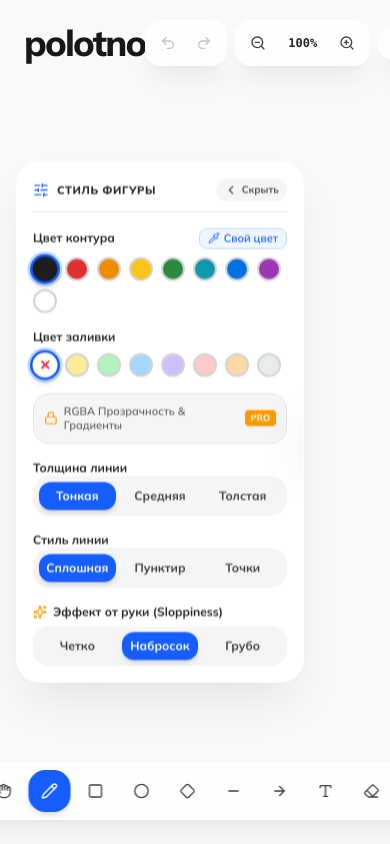
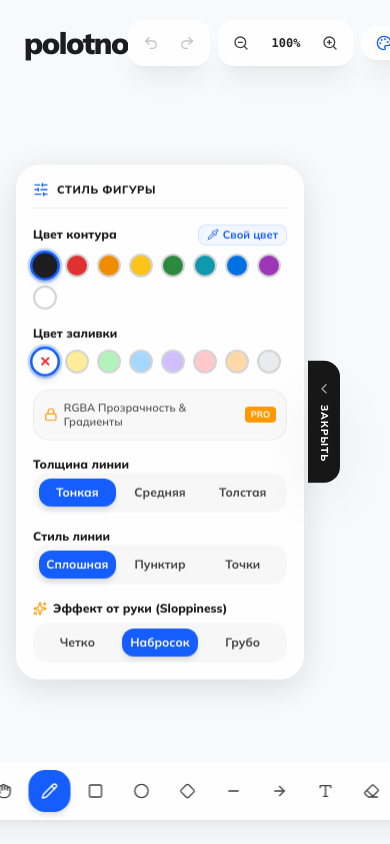
Before and after one commit to Kingrane/polotno, a Next.js app: page / in a window 390 px wide. Built offline with nearby package versions, Linux system fonts and the light colour scheme.

Commit message:
feat: complete Apple HIG UI polish, collapsible sidebar, paper theme, responsive canvas and icon

```diff
--- a/src/components/ui/StylePanel.tsx
+++ b/src/components/ui/StylePanel.tsx
@@ -84,47 +84,47 @@ export const StylePanel: React.FC = () => {
   };
 
   return (
-    <>
-      {/* Collapsed Trigger Button on Left Screen Edge */}
-      {isCollapsed && (
-        <button
-          onClick={() => setIsCollapsed(false)}
-          className="fixed left-0 top-1/2 -translate-y-1/2 z-50 flex items-center gap-1.5 px-3 py-3.5 rounded-r-2xl bg-neutral-900 text-white shadow-2xl hover:bg-neutral-800 transition font-bold text-xs"
-          title="Открыть свойства"
-        >
-          <SlidersHorizontal className="w-4 h-4 text-blue-400" />
-          <span>Свойства</span>
-          <ChevronRight className="w-4 h-4" />
-        </button>
-      )}
-
-      {/* Main Floating Style Panel Centered Vertically */}
     <div
-        className={`fixed top-1/2 -translate-y-1/2 left-4 z-40 w-72 bg-white/95 dark:bg-neutral-900/95 backdrop-blur-2xl border border-white/60 dark:border-neutral-800 shadow-2xl shadow-black/10 rounded-3xl p-4 text-xs font-semibold space-y-4 max-h-[calc(100vh-140px)] overflow-y-auto transition-all duration-300 ${
-          isCollapsed ? '-translate-x-[calc(100%+32px)] opacity-0 pointer-events-none' : 'translate-x-0 opacity-100'
+      className={`fixed top-1/2 -translate-y-1/2 left-4 z-40 transition-transform duration-300 ease-out ${
+        isCollapsed ? '-translate-x-[calc(100%+20px)]' : 'translate-x-0'
       }`}
     >
-        {/* Outer Tab Toggle Button Attached to Right Edge */}
+      {/* Relative wrapper without overflow so attached tab button is NEVER clipped */}
+      <div className="relative w-72">
+
+        {/* Attached Vertical Tab Toggle Button (per sidebar.md diagram) */}
         <button
-          onClick={() => setIsCollapsed(true)}
-          className="absolute -right-9 top-1/2 -translate-y-1/2 w-9 h-16 rounded-r-2xl bg-neutral-900 text-white shadow-2xl flex items-center justify-center hover:bg-neutral-800 transition"
-          title="Скрыть панель"
+          onClick={() => setIsCollapsed(!isCollapsed)}
+          className="absolute -right-9 top-1/2 -translate-y-1/2 py-5 px-2 rounded-r-2xl bg-neutral-900 text-white shadow-2xl hover:bg-neutral-800 transition flex flex-col items-center gap-1 font-extrabold text-[10px] tracking-widest uppercase cursor-pointer z-50"
+          title={isCollapsed ? 'Открыть панель' : 'Скрыть панель'}
         >
-          <ChevronLeft className="w-5 h-5" />
+          {isCollapsed ? (
+            <>
+              <ChevronRight className="w-4 h-4 text-blue-400 mb-1" />
+              <span className="[writing-mode:vertical-lr]">ОТКРЫТЬ</span>
+            </>
+          ) : (
+            <>
+              <ChevronLeft className="w-4 h-4 text-neutral-400 mb-1" />
+              <span className="[writing-mode:vertical-lr]">ЗАКРЫТЬ</span>
+            </>
+          )}
         </button>
 
+        {/* Inner Content Container with Overflow Scroll */}
+        <div className="w-full max-h-[calc(100vh-140px)] overflow-y-auto bg-white/80 dark:bg-neutral-900/80 backdrop-blur-2xl backdrop-saturate-150 border border-white/60 dark:border-neutral-800 shadow-[0_8px_32px_rgba(0,0,0,0.12)] rounded-[24px] p-4 text-xs font-semibold space-y-4">
+
           {/* Panel Header */}
-        <div className="flex items-center justify-between pb-2.5 border-b border-neutral-200/80 dark:border-neutral-800">
+          <div className="flex items-center justify-between pb-2.5 border-b border-neutral-200/60 dark:border-neutral-800">
             <div className="flex items-center gap-2">
               <SlidersHorizontal className="w-4 h-4 text-blue-600" />
-            <span className="text-neutral-800 dark:text-neutral-200 uppercase tracking-wider font-extrabold text-[11px]">
+              <span className="text-neutral-900 dark:text-neutral-100 uppercase tracking-wider font-extrabold text-[11px]">
                 {hasSelection ? `Свойства (${selectedElements.length})` : 'Стиль фигуры'}
               </span>
             </div>
 
+            {hasSelection && (
               <div className="flex items-center gap-1">
-            {hasSelection && (
-              <>
                 <button
                   onClick={duplicateSelected}
                   className="p-1.5 rounded-xl hover:bg-neutral-100 dark:hover:bg-neutral-800 text-neutral-700 dark:text-neutral-300 transition"
@@ -139,28 +139,19 @@ export const StylePanel: React.FC = () => {
                 >
                   <Trash2 className="w-4 h-4" />
                 </button>
-              </>
+              </div>
             )}
-            <button
-              onClick={() => setIsCollapsed(true)}
-              className="flex items-center gap-1 text-[10px] font-bold text-neutral-600 hover:text-neutral-900 bg-neutral-100 dark:bg-neutral-800 px-2 py-1 rounded-xl transition ml-1"
-              title="Свернуть панель"
-            >
-              <ChevronLeft className="w-3.5 h-3.5" />
-              <span>Скрыть</span>
-            </button>
-          </div>
           </div>
 
           {/* Stroke Color + Custom Color Picker */}
           <div className="space-y-2">
             <div className="flex items-center justify-between">
-            <label className="text-neutral-800 dark:text-neutral-200 font-bold">
+              <label className="text-neutral-900 dark:text-neutral-100 font-extrabold">
                 Цвет контура
               </label>
               <button
                 onClick={() => colorInputRef.current?.click()}
-              className="flex items-center gap-1 text-[11px] text-blue-600 hover:text-blue-700 font-semibold bg-blue-50 px-2 py-0.5 rounded-lg border border-blue-200 transition"
+                className="flex items-center gap-1 text-[11px] text-blue-600 hover:text-blue-700 font-bold bg-blue-50/80 px-2 py-0.5 rounded-lg border border-blue-200/60 transition"
               >
                 <Pipette className="w-3 h-3" />
                 <span>Свой цвет</span>
@@ -193,7 +184,7 @@ export const StylePanel: React.FC = () => {
           {!isTextSelected && (
             <div className="space-y-2">
               <div className="flex items-center justify-between">
-              <label className="text-neutral-800 dark:text-neutral-200 font-bold">
+                <label className="text-neutral-900 dark:text-neutral-100 font-extrabold">
                   Цвет заливки
                 </label>
                 {activeStyle.fillColor !== 'transparent' && (
@@ -224,10 +215,10 @@ export const StylePanel: React.FC = () => {
               </div>
 
               {activeStyle.fillColor !== 'transparent' && (
-              <div className="grid grid-cols-2 gap-1.5 bg-neutral-100 dark:bg-neutral-800 p-1 rounded-xl">
+                <div className="grid grid-cols-2 gap-1.5 bg-neutral-100/80 dark:bg-neutral-800/80 p-1 rounded-xl">
                   <button
                     onClick={() => setActiveStyle({ fillStyle: 'solid' })}
-                  className={`py-1 rounded-lg text-[11px] font-bold transition ${
+                    className={`py-1 rounded-lg text-[11px] font-extrabold transition ${
                       activeStyle.fillStyle === 'solid'
                         ? 'bg-blue-600 text-white shadow-sm'
                         : 'text-neutral-700 dark:text-neutral-300 hover:text-neutral-900'
@@ -237,7 +228,7 @@ export const StylePanel: React.FC = () => {
                   </button>
                   <button
                     onClick={() => setActiveStyle({ fillStyle: 'hachure' })}
-                  className={`py-1 rounded-lg text-[11px] font-bold transition ${
+                    className={`py-1 rounded-lg text-[11px] font-extrabold transition ${
                       activeStyle.fillStyle === 'hachure'
                         ? 'bg-blue-600 text-white shadow-sm'
                         : 'text-neutral-700 dark:text-neutral-300 hover:text-neutral-900'
@@ -251,8 +242,8 @@ export const StylePanel: React.FC = () => {
           )}
 
           {/* Pro Teaser */}
-        <div className="p-2.5 rounded-2xl bg-neutral-100 dark:bg-neutral-800/80 border border-neutral-200 dark:border-neutral-700 flex items-center justify-between text-[11px] text-neutral-600 dark:text-neutral-400">
-          <span className="flex items-center gap-1.5 font-medium">
+          <div className="p-2.5 rounded-2xl bg-neutral-100/70 dark:bg-neutral-800/70 border border-neutral-200/60 dark:border-neutral-700 flex items-center justify-between text-[11px] text-neutral-600 dark:text-neutral-400">
+            <span className="flex items-center gap-1.5 font-semibold">
               <Lock className="w-3.5 h-3.5 text-amber-500" />
               <span>RGBA Прозрачность & Градиенты</span>
             </span>
@@ -263,10 +254,10 @@ export const StylePanel: React.FC = () => {
 
           {/* Stroke Width */}
           <div className="space-y-1.5">
-          <label className="text-neutral-800 dark:text-neutral-200 font-bold">
+            <label className="text-neutral-900 dark:text-neutral-100 font-extrabold">
               Толщина линии
             </label>
-          <div className="grid grid-cols-3 gap-1.5 bg-neutral-100 dark:bg-neutral-800 p-1.5 rounded-2xl">
+            <div className="grid grid-cols-3 gap-1.5 bg-neutral-100/80 dark:bg-neutral-800/80 p-1.5 rounded-2xl">
               {[
                 { label: 'Тонкая', val: 2 },
                 { label: 'Средняя', val: 4 },
@@ -278,7 +269,7 @@ export const StylePanel: React.FC = () => {
                   className={`py-1.5 rounded-xl text-xs font-bold transition ${
                     activeStyle.strokeWidth === w.val
                       ? 'bg-blue-600 text-white shadow-md'
-                    : 'text-neutral-700 dark:text-neutral-300 hover:bg-neutral-200 dark:hover:bg-neutral-700'
+                      : 'text-neutral-700 dark:text-neutral-300 hover:bg-white/60 dark:hover:bg-neutral-700'
                   }`}
                 >
                   {w.label}
@@ -289,10 +280,10 @@ export const StylePanel: React.FC = () => {
 
           {/* Stroke Style */}
           <div className="space-y-1.5">
-          <label className="text-neutral-800 dark:text-neutral-200 font-bold">
+            <label className="text-neutral-900 dark:text-neutral-100 font-extrabold">
               Стиль линии
             </label>
-          <div className="grid grid-cols-3 gap-1.5 bg-neutral-100 dark:bg-neutral-800 p-1.5 rounded-2xl">
+            <div className="grid grid-cols-3 gap-1.5 bg-neutral-100/80 dark:bg-neutral-800/80 p-1.5 rounded-2xl">
               {[
                 { id: 'solid' as StrokeStyle, label: 'Сплошная' },
                 { id: 'dashed' as StrokeStyle, label: 'Пунктир' },
@@ -304,7 +295,7 @@ export const StylePanel: React.FC = () => {
                   className={`py-1.5 rounded-xl text-xs font-bold transition ${
                     activeStyle.strokeStyle === s.id
                       ? 'bg-blue-600 text-white shadow-md'
-                    : 'text-neutral-700 dark:text-neutral-300 hover:bg-neutral-200 dark:hover:bg-neutral-700'
+                      : 'text-neutral-700 dark:text-neutral-300 hover:bg-white/60 dark:hover:bg-neutral-700'
                   }`}
                 >
                   {s.label}
@@ -315,11 +306,11 @@ export const StylePanel: React.FC = () => {
 
           {/* Sloppiness */}
           <div className="space-y-1.5">
-          <label className="text-neutral-800 dark:text-neutral-200 font-bold flex items-center gap-1.5">
+            <label className="text-neutral-900 dark:text-neutral-100 font-extrabold flex items-center gap-1.5">
               <Sparkles className="w-3.5 h-3.5 text-amber-500" />
               <span>Эффект от руки (Sloppiness)</span>
             </label>
-          <div className="grid grid-cols-3 gap-1.5 bg-neutral-100 dark:bg-neutral-800 p-1.5 rounded-2xl">
+            <div className="grid grid-cols-3 gap-1.5 bg-neutral-100/80 dark:bg-neutral-800/80 p-1.5 rounded-2xl">
               {[
                 { val: 0, label: 'Четко' },
                 { val: 1, label: 'Набросок' },
@@ -333,7 +324,7 @@ export const StylePanel: React.FC = () => {
                   className={`py-1.5 rounded-xl text-xs font-bold transition ${
                     activeStyle.roughness === r.val
                       ? 'bg-blue-600 text-white shadow-md'
-                    : 'text-neutral-700 dark:text-neutral-300 hover:bg-neutral-200 dark:hover:bg-neutral-700'
+                      : 'text-neutral-700 dark:text-neutral-300 hover:bg-white/60 dark:hover:bg-neutral-700'
                   }`}
                 >
                   {r.label}
@@ -344,11 +335,11 @@ export const StylePanel: React.FC = () => {
 
           {/* Text Sizes */}
           {isTextSelected && (
-          <div className="space-y-1.5 border-t border-neutral-200 dark:border-neutral-800 pt-3">
-            <label className="text-neutral-800 dark:text-neutral-200 font-bold">
+            <div className="space-y-1.5 border-t border-neutral-200/60 dark:border-neutral-800 pt-3">
+              <label className="text-neutral-900 dark:text-neutral-100 font-extrabold">
                 Размер текста
               </label>
-            <div className="grid grid-cols-4 gap-1.5 bg-neutral-100 dark:bg-neutral-800 p-1.5 rounded-2xl">
+              <div className="grid grid-cols-4 gap-1.5 bg-neutral-100/80 dark:bg-neutral-800/80 p-1.5 rounded-2xl">
                 {[16, 22, 30, 40].map((fs) => (
                   <button
                     key={fs}
@@ -356,7 +347,7 @@ export const StylePanel: React.FC = () => {
                     className={`py-1.5 rounded-xl text-xs font-mono font-bold transition ${
                       activeStyle.fontSize === fs
                         ? 'bg-blue-600 text-white shadow-md'
-                      : 'text-neutral-700 dark:text-neutral-300 hover:bg-neutral-200 dark:hover:bg-neutral-700'
+                        : 'text-neutral-700 dark:text-neutral-300 hover:bg-white/60 dark:hover:bg-neutral-700'
                     }`}
                   >
                     {fs}px
@@ -368,12 +359,12 @@ export const StylePanel: React.FC = () => {
 
           {/* Layers */}
           {hasSelection && (
-          <div className="space-y-1.5 border-t border-neutral-200 dark:border-neutral-800 pt-3">
-            <label className="text-neutral-800 dark:text-neutral-200 font-bold flex items-center gap-1">
+            <div className="space-y-1.5 border-t border-neutral-200/60 dark:border-neutral-800 pt-3">
+              <label className="text-neutral-900 dark:text-neutral-100 font-extrabold flex items-center gap-1">
                 <Layers className="w-3.5 h-3.5 text-blue-600" />
                 <span>Слои объектов</span>
               </label>
-            <div className="grid grid-cols-4 gap-1.5 bg-neutral-100 dark:bg-neutral-800 p-1.5 rounded-2xl text-neutral-700 dark:text-neutral-300">
+              <div className="grid grid-cols-4 gap-1.5 bg-neutral-100/80 dark:bg-neutral-800/80 p-1.5 rounded-2xl text-neutral-700 dark:text-neutral-300">
                 <button
                   onClick={sendToBack}
                   className="p-2 rounded-xl hover:bg-white dark:hover:bg-neutral-700 flex justify-center transition"
@@ -406,6 +397,7 @@ export const StylePanel: React.FC = () => {
             </div>
           )}
         </div>
-    </>
+      </div>
+    </div>
   );
 };
--- a/src/components/ui/TopNav.tsx
+++ b/src/components/ui/TopNav.tsx
@@ -14,6 +14,7 @@ import {
   Palette,
   Sparkles,
   ChevronDown,
+  Trash2,
 } from 'lucide-react';
 import { ExportModal } from './ExportModal';
 import { ShareModal } from './ShareModal';
@@ -29,6 +30,7 @@ export const TopNav: React.FC = () => {
     redo,
     history,
     importJSON,
+    clearCanvas,
   } = useCanvasStore();
 
   const [isExportOpen, setIsExportOpen] = useState(false);
@@ -36,6 +38,7 @@ export const TopNav: React.FC = () => {
   const [isThemeOpen, setIsThemeOpen] = useState(false);
 
   const zoomPercent = Math.round(viewport.zoom * 100);
+  const isChalkboard = theme === 'chalkboard';
 
   const themes: { id: BoardTheme; label: string; icon: string }[] = [
     { id: 'whiteboard', label: 'Белый холст', icon: '⬜' },
@@ -99,17 +102,27 @@ export const TopNav: React.FC = () => {
     }
   };
 
+  const handleClearCanvas = () => {
+    if (window.confirm('Очистить весь холст? Данное действие создаст снимок для отмены (Ctrl+Z).')) {
+      clearCanvas();
+    }
+  };
+
   return (
     <>
       <header className="fixed top-5 left-6 right-6 z-50 flex items-center justify-between pointer-events-none">
-        {/* Left Branding - Pure minimalist text polotno, no backgrounds or icons */}
+        {/* Left Branding - Adaptive polotno title (Black on light canvas, White on chalkboard) */}
         <div className="pointer-events-auto">
-          <span className="font-extrabold text-4xl tracking-tighter text-neutral-900 dark:text-neutral-100 select-none">
+          <span
+            className={`font-black text-3xl tracking-tighter select-none transition-colors duration-300 ${
+              isChalkboard ? 'text-white drop-shadow-md' : 'text-[#1d1d1f]'
+            }`}
+          >
             polotno
           </span>
         </div>
 
-        {/* Right Actions & Controls */}
+        {/* Right Actions & Controls - Dark/Glassmorphic Sleek Pills */}
         <div className="flex items-center gap-2 pointer-events-auto">
           {/* History Undo / Redo */}
           <div className="flex items-center gap-1 bg-white/80 dark:bg-neutral-900/80 backdrop-blur-xl border border-white/60 dark:border-neutral-800 shadow-xl shadow-black/5 p-1.5 rounded-2xl">
@@ -193,10 +206,11 @@ export const TopNav: React.FC = () => {
                         setTheme(t.id);
                         setIsThemeOpen(false);
                       }}
-                      className={`w-full flex items-center justify-between px-3 py-2.5 rounded-xl text-left font-semibold transition ${theme === t.id
+                      className={`w-full flex items-center justify-between px-3 py-2.5 rounded-xl text-left font-semibold transition ${
+                        theme === t.id
                           ? 'bg-blue-600 text-white shadow-sm'
                           : 'hover:bg-neutral-100 dark:hover:bg-neutral-800 text-neutral-800 dark:text-neutral-200'
-                        }`}
+                      }`}
                     >
                       <span className="flex items-center gap-2.5">
                         <span className="text-sm">{t.icon}</span>
@@ -212,8 +226,9 @@ export const TopNav: React.FC = () => {
             )}
           </div>
 
-          {/* Import / Export & Share */}
+          {/* Import / Clear / Export & Share */}
           <div className="flex items-center gap-2 bg-white/80 dark:bg-neutral-900/80 backdrop-blur-xl border border-white/60 dark:border-neutral-800 shadow-xl shadow-black/5 p-1.5 rounded-2xl">
+            {/* Import JSON file */}
             <label
               className="p-2 rounded-xl text-neutral-700 dark:text-neutral-300 hover:bg-neutral-100 dark:hover:bg-neutral-800 cursor-pointer transition"
               title="Импорт файла (.json)"
@@ -227,6 +242,16 @@ export const TopNav: React.FC = () => {
               />
             </label>
 
+            {/* Clear All Canvas (Trash Bin icon) */}
+            <button
+              onClick={handleClearCanvas}
+              className="p-2 rounded-xl hover:bg-red-50 text-neutral-700 dark:text-neutral-300 transition"
+              title="Очистить холст"
+            >
+              <Trash2 className="w-4 h-4 text-red-500" />
+            </button>
+
+            {/* Export */}
             <button
               onClick={() => setIsExportOpen(true)}
               className="flex items-center gap-1.5 px-3.5 py-2 rounded-xl bg-neutral-900 text-white hover:bg-neutral-800 font-bold text-xs shadow-sm transition"
@@ -235,6 +260,7 @@ export const TopNav: React.FC = () => {
               <span>Экспорт</span>
             </button>
 
+            {/* Share */}
             <button
               onClick={() => setIsShareOpen(true)}
               className="flex items-center gap-1.5 px-3.5 py-2 rounded-xl bg-blue-600 text-white hover:bg-blue-500 font-bold text-xs shadow-md transition"
```
Also changed, not shown: src/engine/renderer.ts (+8 -21 lines), 1 other file (tests, documents, lock files or other folders). Lines whose indentation alone changed are shown as unchanged.
